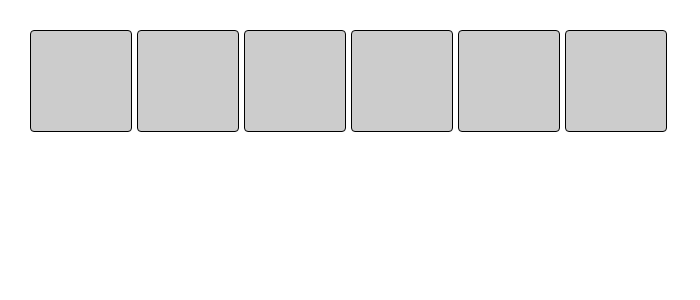
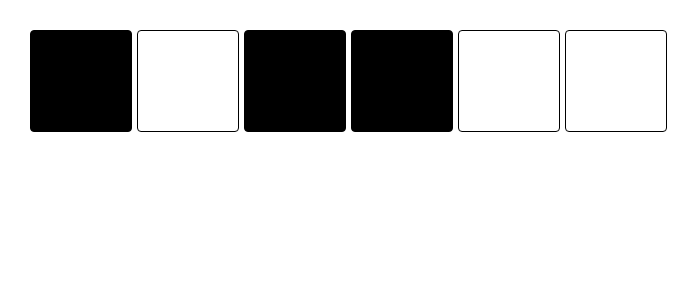
Before and after one commit to tanveer999/React, a React (Create React App) app in the folder practice/boxes/: page / in a window 1280 px wide. Shown: the top 300 px of the page, without its empty margins (0-700 px from the left). Built offline with nearby package versions, Linux system fonts and the light colour scheme.

Commit message:
update: passing state as prop

```diff
--- a/practice/boxes/src/App.js
+++ b/practice/boxes/src/App.js
@@ -1,19 +1,14 @@
 import boxes from "./boxes"
 import {useState} from "react"
+import Box from "./Box"
 
 function App(props) {
   // console.log(boxes)
 
   const [squares, setSquares] = useState(boxes)
 
-  const style = {
-    backgroundColor: props.darkMode ?  "#222222" : "#cccccc"
-  }
-
   const squareElements = squares.map(square => (
-    <div
-    style={style}
-    className="box" key={square.id}></div>
+    <Box on={square.on} id={square.id}/>
   ))
   return (
     <main>
--- /dev/null
+++ b/practice/boxes/src/Box.js
@@ -0,0 +1,10 @@
+function Box(props) {
+    const style = {
+        backgroundColor: props.on ? "black" : ""
+    }
+    return (
+        <div style={style} className="box" key={props.id}></div>
+    )
+}
+
+export default Box
--- a/practice/boxes/src/index.js
+++ b/practice/boxes/src/index.js
@@ -5,5 +5,5 @@ import App from './App';
 
 const root = ReactDOM.createRoot(document.getElementById('root'));
 root.render(
-    <App darkMode={false}/>
+    <App />
 )
```
Also changed, not shown: 2 other files (tests, documents, lock files or other folders).
